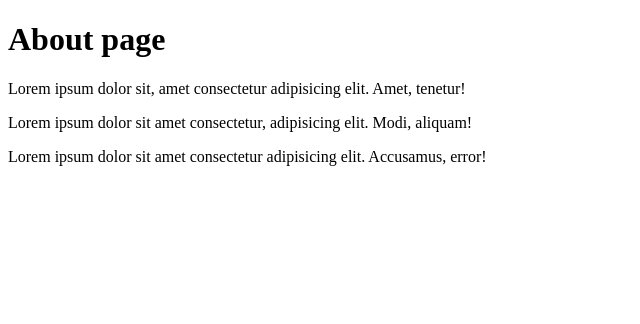
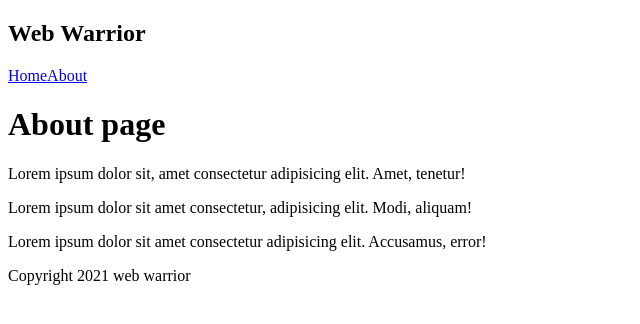
Before and after one commit to nivyapeter/Gatsby-tutorial, a Gatsby site in the folder static-page/: page /about in a window 1280 px wide. Shown: the whole page, without its empty margins (0-640 px from the left). Built offline with nearby package versions, Linux system fonts and the light colour scheme; Gatsby itself is replaced by a stand-in of ours.

Commit message:
layout section

```diff
--- /dev/null
+++ b/static-page/src/components/Layout.js
@@ -0,0 +1,16 @@
+import React from 'react'
+import Navbar from './Navbar'
+
+export default function Layout({children}) {
+    return (
+        <div className="layout">
+            <Navbar />
+         <div className="content">
+             {children}
+         </div>
+            <footer>
+                <p>Copyright 2021 web warrior</p>
+            </footer>
+        </div>
+    )
+}
--- a/static-page/src/pages/about.js
+++ b/static-page/src/pages/about.js
@@ -1,13 +1,15 @@
 import React from 'react'
+import Layout from '../components/Layout'
 
 export default function about() {
     return (
+        <Layout>
         <div>
             <h1>About page</h1>
             <p>Lorem ipsum dolor sit, amet consectetur adipisicing elit. Amet, tenetur!</p>
             <p>Lorem ipsum dolor sit amet consectetur, adipisicing elit. Modi, aliquam!</p>
             <p>Lorem ipsum dolor sit amet consectetur adipisicing elit. Accusamus, error!</p>
-
         </div>
+        </Layout>
     )
 }
--- a/static-page/src/pages/index.js
+++ b/static-page/src/pages/index.js
@@ -1,15 +1,17 @@
 import React from "react"
-import Navbar from "../components/Navbar"
+import Layout from "../components/Layout"
+
 
 export default function Home() {
   return (
     <section>
-    <Navbar />
+    <Layout>
    <div>
     <h2>Design</h2>
     <h3>Develop & Deploy</h3>
     <p>Lorem ipsum dolor sit amet.</p>
   </div>
+  </Layout>
   </section>
   )
 }
```
